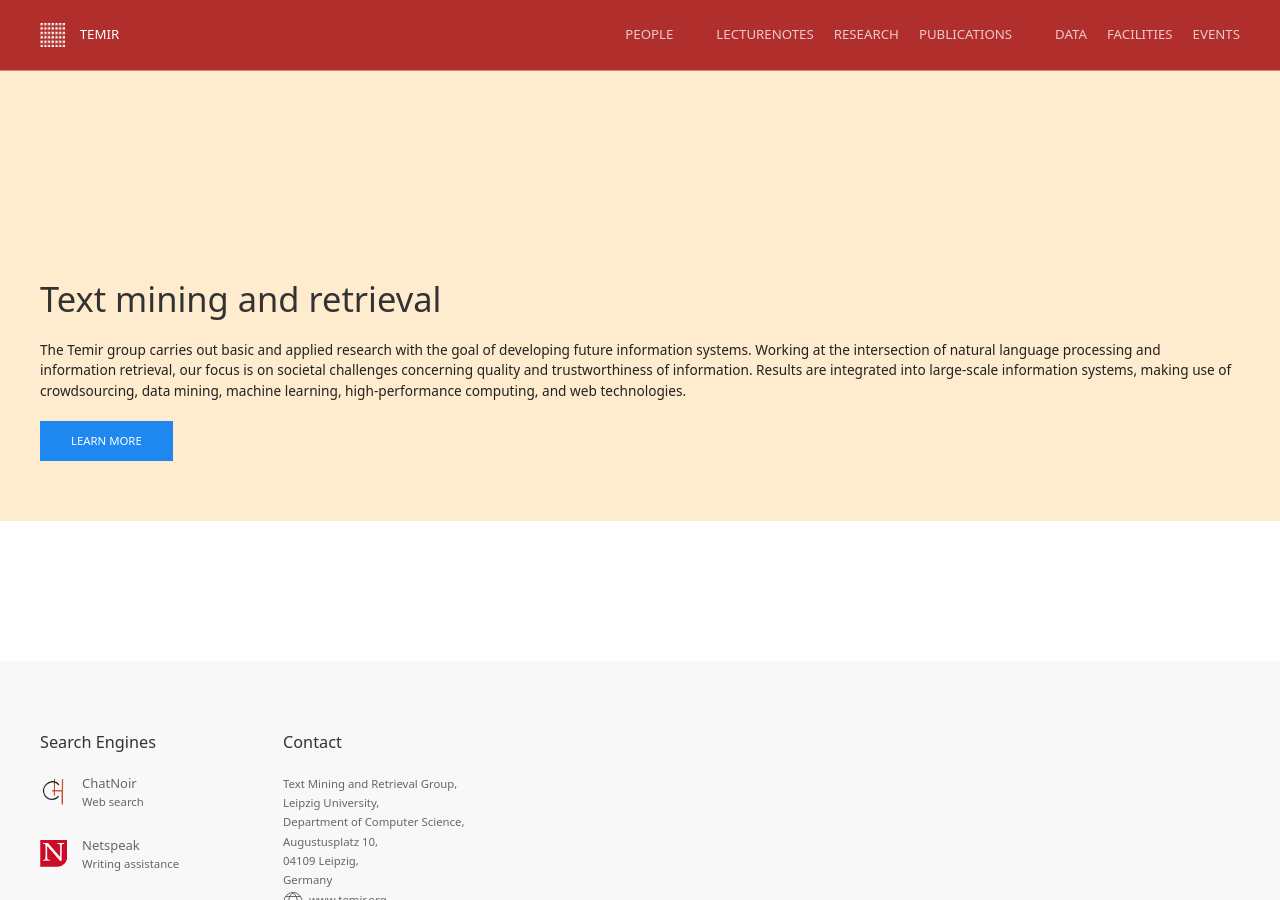
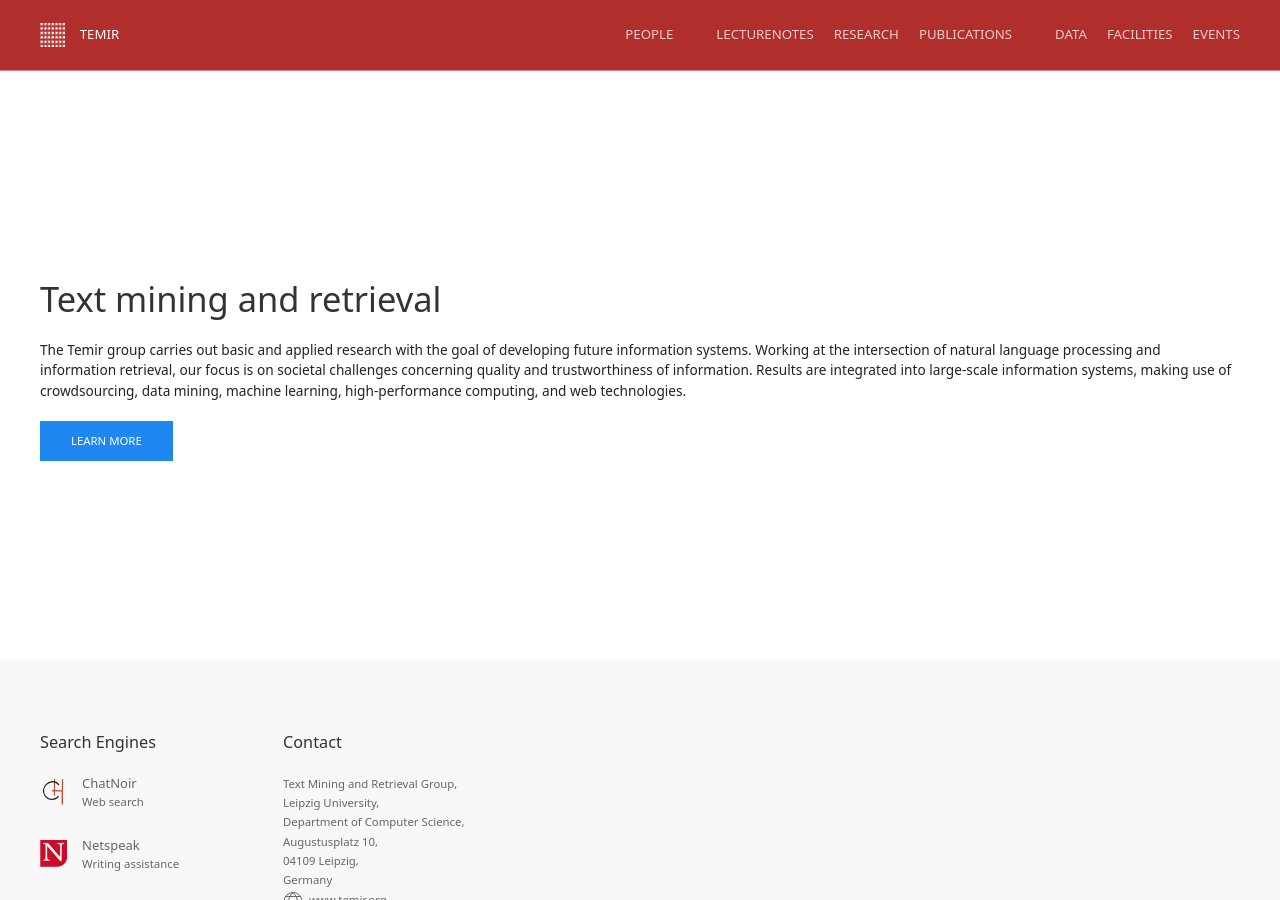
Before and after one commit to temir-org/temir-org.github.io, a Jekyll site: the page built from index.html, in a window 1280 px wide and 900 px high. Built offline with Jekyll 4.4.1, drawn with Linux system fonts in a browser that asks for light colours.

Commit message:
change cover background

```diff
--- a/_sass/_index.scss
+++ b/_sass/_index.scss
@@ -3,7 +3,7 @@
 .index-main-cover {
     // background: $global-secondary-background url("../img/index-cover-optimized.jpg") no-repeat center center fixed;
     background-size: cover;
-    background-color: blanchedalmond;
+    background-color: #ffffff;
     height: 450px;
     font-size: 1.05rem;
 
@@ -34,18 +34,3 @@
         height: 50vh;
     }
 }
-
-//.name {
-//    font-weight: lighter;
-//}
-//
-//.people {
-//    .uk-card-body {
-//        padding: 7px;
-//        text-align: center;
-//    }
-//}
-//
-//.people-university {
-//    text-transform: $nav-header-text-transform;
-//}
```
